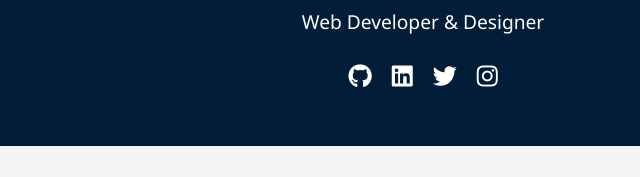
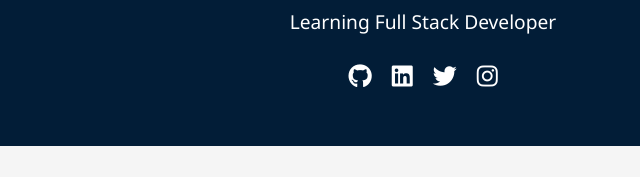
Before and after one commit to sayaamirul/sfh, a plain HTML site: page index.html in a window 1280 px wide. Shown: the part 305-482 px from the top of the page, 217-857 px from the left. Drawn offline with Linux system fonts and the light colour scheme.

Commit message:
fix(tagline): change tagline

```diff
--- a/index.html
+++ b/index.html
@@ -202,7 +202,7 @@
       <div class="container">
         <img src="logo.png" alt="Profile Picture" class="profile-img" />
         <h1>Muhammad Naufal Rafa Al As'ad</h1>
-        <p class="tagline">Web Developer & Designer</p>
+        <p class="tagline">Learning Full Stack Developer</p>
         <div class="social-links">
           <a href="#" class="social-link"><i class="fab fa-github"></i></a>
           <a href="#" class="social-link"><i class="fab fa-linkedin"></i></a>
```
